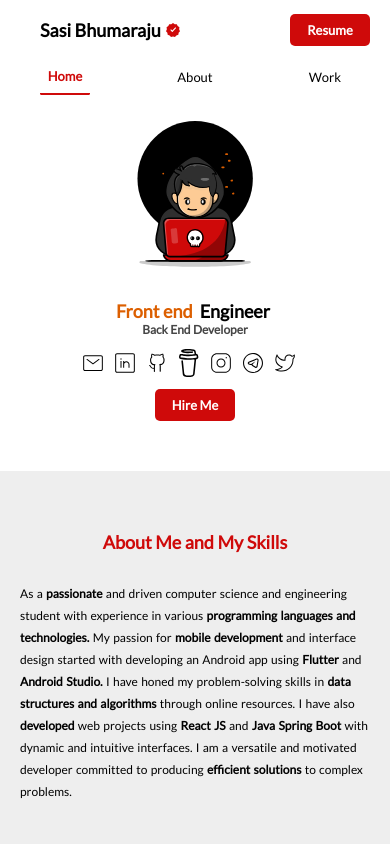
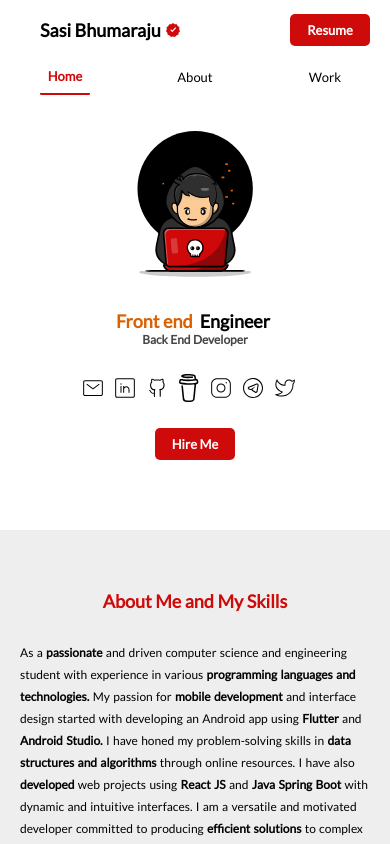
Before and after one commit to Sashi-Bhumaraju/sasibhumaraju.com, a React (Create React App) app: page / in a window 390 px wide. Shown: the top 844 px of the page. Built offline with nearby package versions, Linux system fonts and the light colour scheme.

Commit message:
'updated'

```diff
--- a/src/components/Home.css
+++ b/src/components/Home.css
@@ -32,9 +32,12 @@
 }
 
 .HomeImageBody {
-    /* width: 400px;
-    height: 400px; */
+    width: 470px;
+    height: 470px;
     cursor: pointer;
+    display: flex;
+    justify-content: center;
+    align-items: center;
 
 }
 
@@ -177,7 +180,7 @@
 
   .Home {
     margin: 0px 0px;
-    margin-top: 100px;
+    margin-top: 110px;
     width: 100%;
     height: max-content;
     /* background-color: green; */
@@ -219,13 +222,14 @@
 
 .Self{
 
- min-height: 150px;
-  height: max-content;
+ /* min-height: 130px; */
+  height: 200px;
  display: flex;
  justify-content:space-between;
  flex-direction: column;
  width: 100%;
  /* background-color: red; */
+ margin-bottom: 20px;
 }
 
 .SelfTitle {
```
Also changed, not shown: 6 other files (tests, documents, lock files or other folders).
